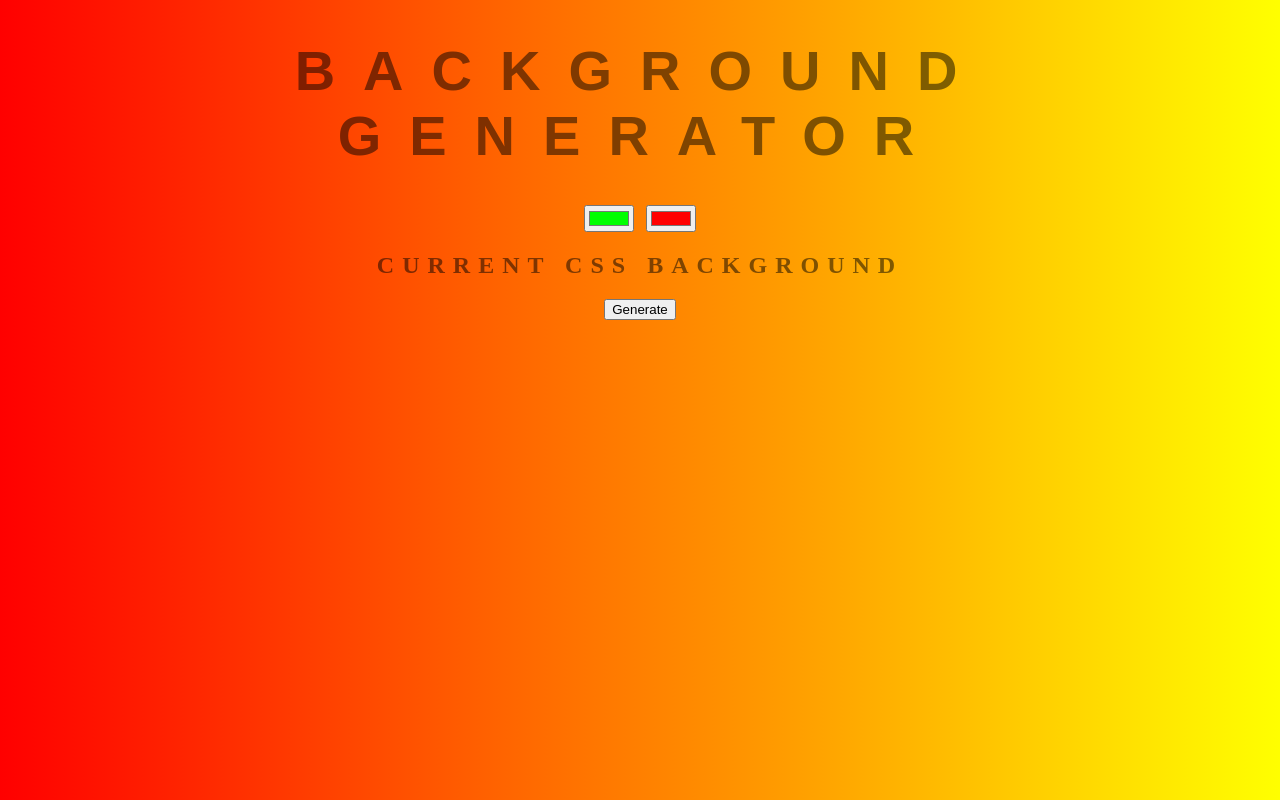
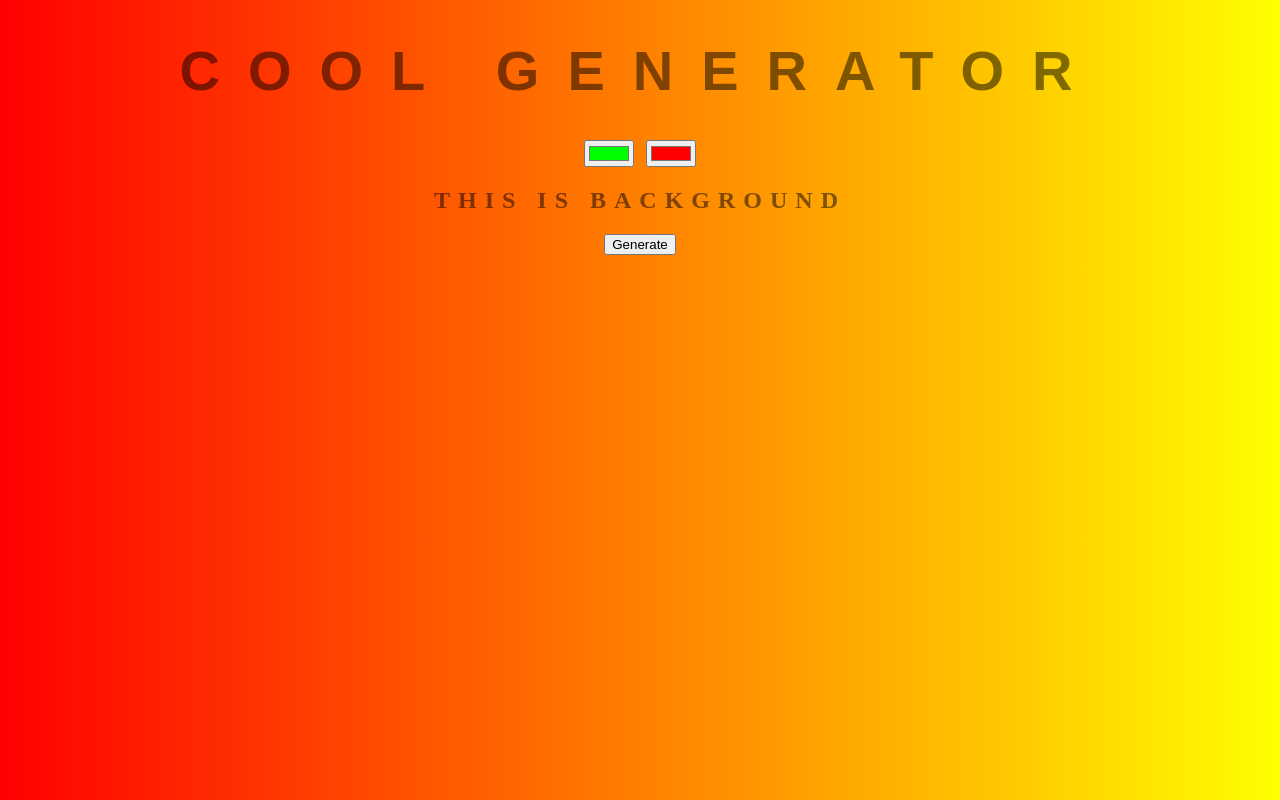
Before and after one commit to ceyhun-yildiz/background-generator, a plain HTML site: page index.html in a window 1280 px wide. Drawn offline with Linux system fonts and the light colour scheme.

Commit message:
changing text

```diff
--- a/index.html
+++ b/index.html
@@ -5,10 +5,10 @@
 	<link rel="stylesheet" type="text/css" href="./style.css">
 </head>
 <body id="gradient">
-	<h1>Background Generator</h1>
+	<h1>COOL Generator</h1>
 	<input type="color" class="color1" name="color1" value="#00ff00">
 	<input type="color" class="color2" name="color2" value="#ff0000">
-	<h2>Current CSS Background</h2>
+	<h2>This is background</h2>
 	<h3></h3>
 	<button id="button">Generate</button>
 	<p id="output"></p>
```
